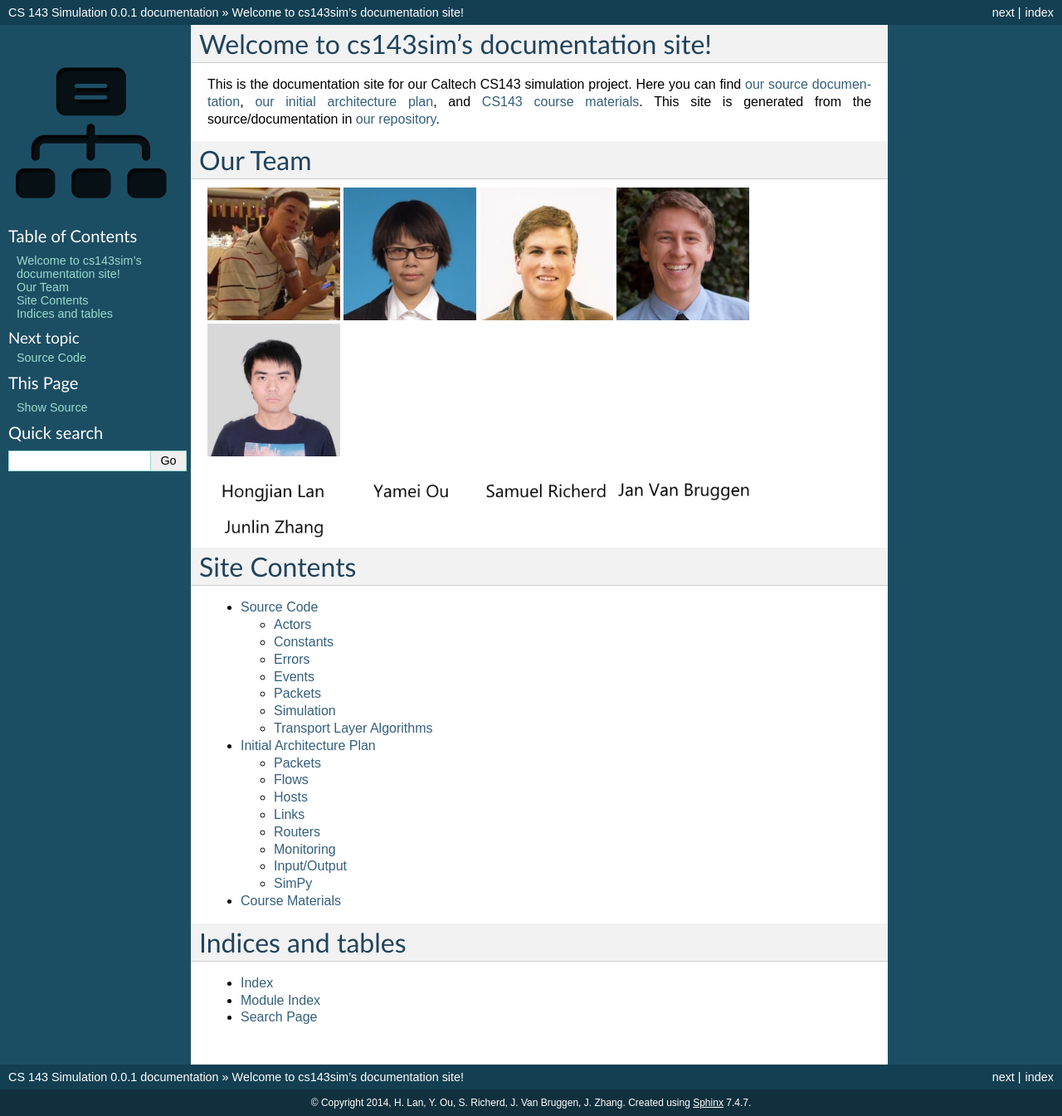
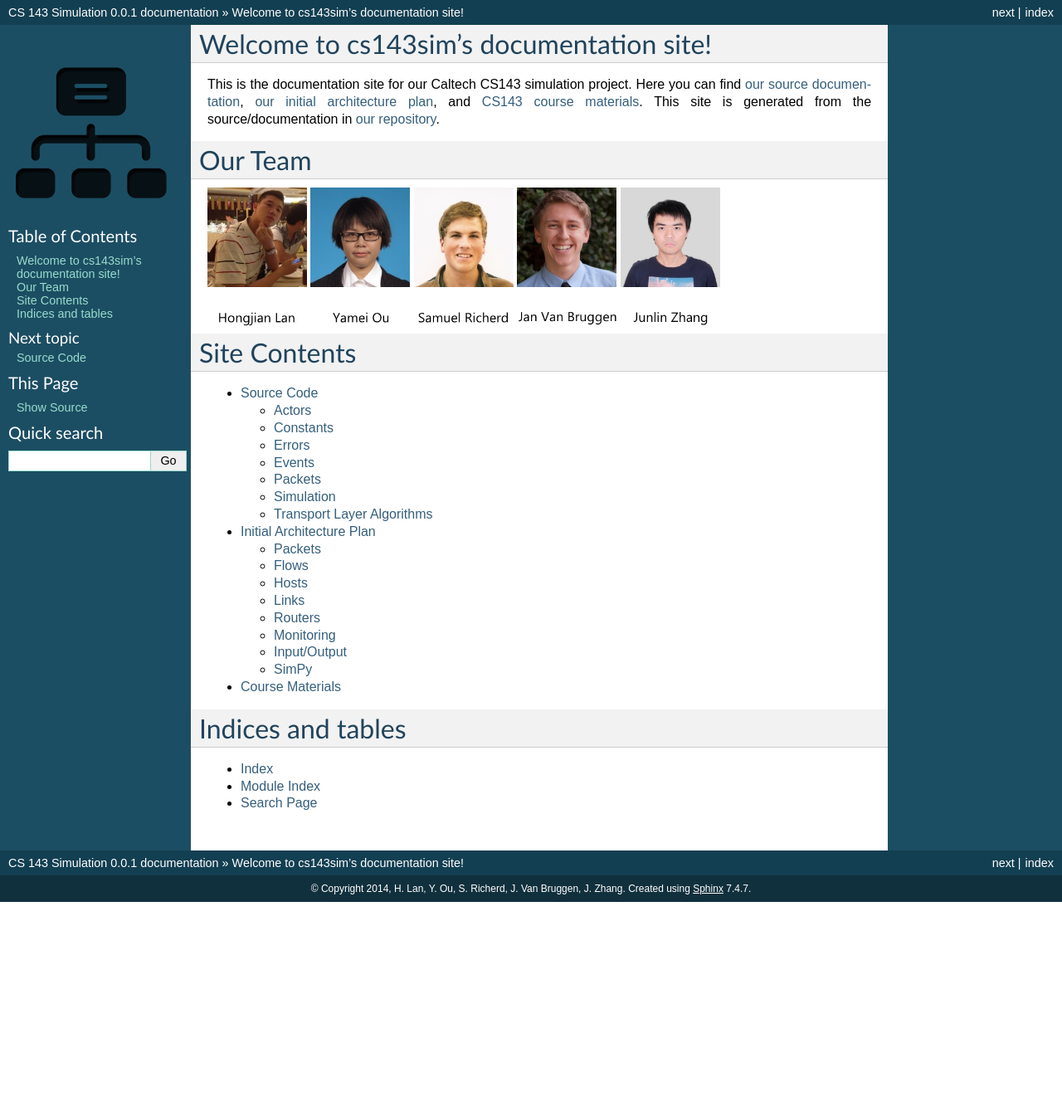
Before and after one commit to JanCVanB/cs143sim, a Sphinx documentation site: the page built from docs/index.rst, in a window 1280 px wide. Shown: the whole page at 83% size. Built offline with Sphinx 7.4.7, drawn with Linux system fonts in a browser that asks for light colours; after the commit the page ends 1087 px from its top, so only the background shows below that.

Commit message:
Resized images again

```diff
--- a/docs/index.rst
+++ b/docs/index.rst
@@ -13,30 +13,30 @@ Our Team
 ========
 
 .. image:: images/HongjianLan.jpg
-   :width: 20%
+   :width: 15%
 .. image:: images/YameiOu.jpg
-   :width: 20%
+   :width: 15%
 .. image:: images/SamuelRicherd.jpg
-   :width: 20%
+   :width: 15%
 .. image:: images/JanVanBruggen.jpg
-   :width: 20%
+   :width: 15%
 .. image:: images/JunlinZhang.jpg
-   :width: 20%
+   :width: 15%
 
 .. container:: clearer
 
     .. image:: images/spacer.png
 
 .. image:: images/HongjianLanName.png
-   :width: 20%
+   :width: 15%
 .. image:: images/YameiOuName.png
-   :width: 20%
+   :width: 15%
 .. image:: images/SamuelRicherdName.png
-   :width: 20%
+   :width: 15%
 .. image:: images/JanVanBruggenName.png
-   :width: 20%
+   :width: 15%
 .. image:: images/JunlinZhangName.png
-   :width: 20%
+   :width: 15%
 
 Site Contents
 =============
```
